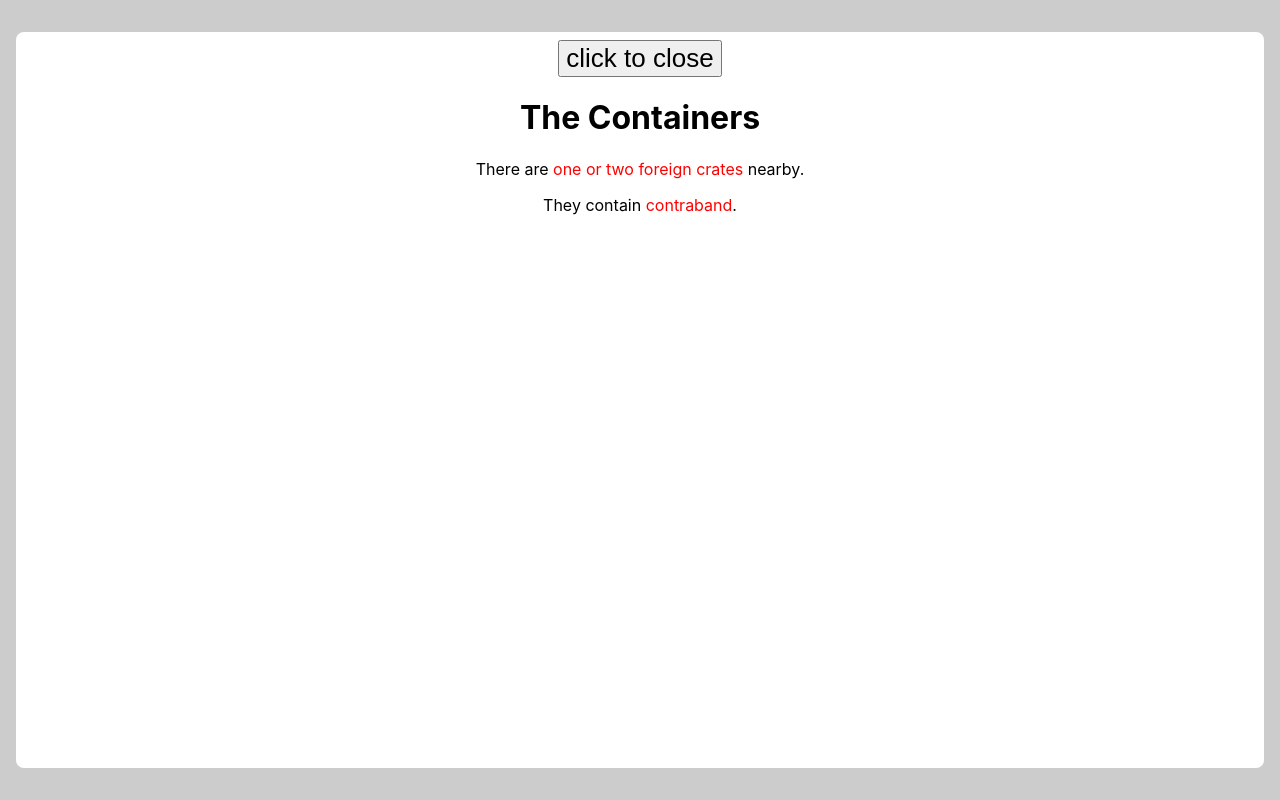
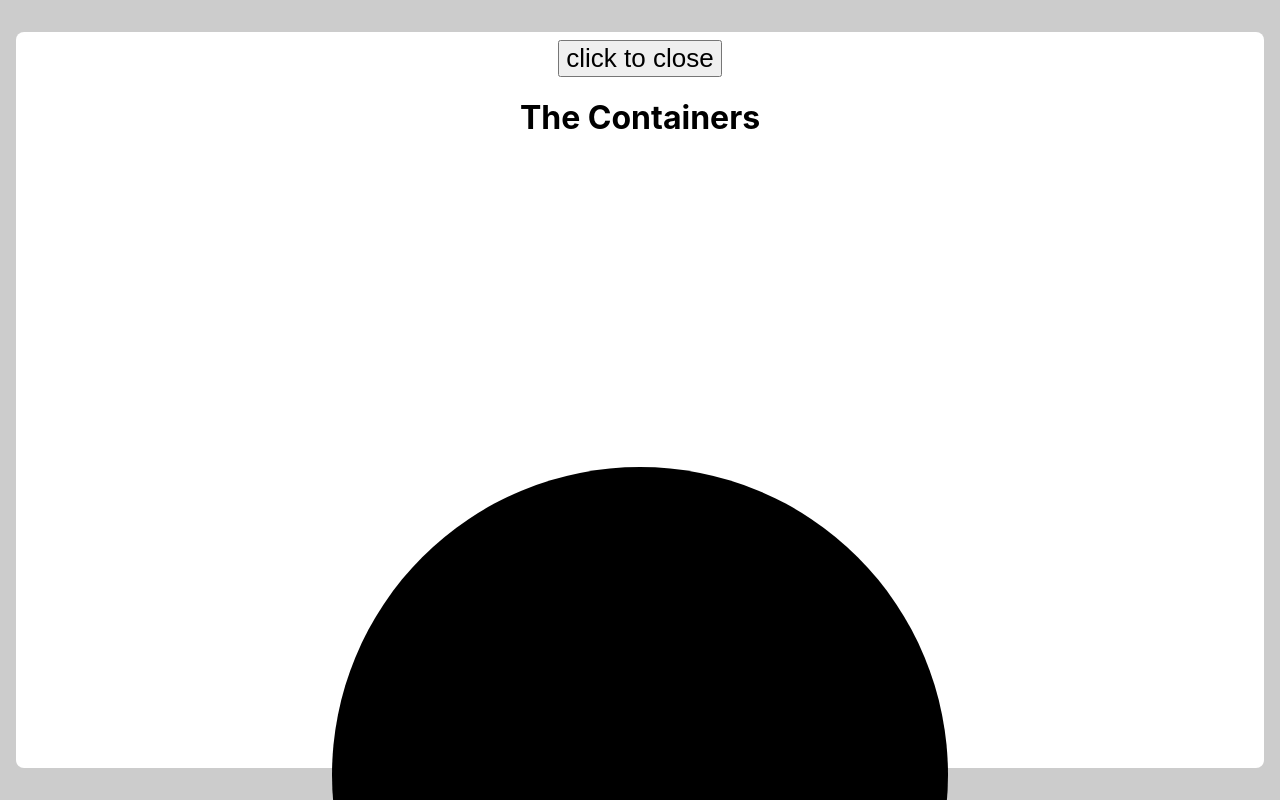
Before and after one commit to davidvdev/unassumingly-significant, a React (Vite) app: page / in a window 1280 px wide. Both pictures are taken after a click on the element "Containers". Shown: the top 800 px of the page. Built offline with nearby package versions, Linux system fonts and the light colour scheme.

Commit message:
moved /json and /Components to /src

```diff
--- a/Components/Modal/Modal.tsx
+++ b/src/Components/Modal/Modal.tsx
@@ -1,3 +1,4 @@
+import { useState } from 'react'
 import './Modal.css'
 
 interface Props {
@@ -6,6 +7,7 @@ interface Props {
 }
 
 const Modal = (props: Props) => {
+
 
     const t = props.target
 
@@ -39,13 +41,22 @@ const Modal = (props: Props) => {
                 }
             }
 
+    const [text, setText] = useState(textGen(t.name))
+
     return(
         // <div className="Modal" onClick={() => {props.setModalOpen(false)}}>
         <div className="Modal" onClick={(event) => {clickArea(event)}}>
             <div className='content'>
                 <button onClick={() => {props.setModalOpen(false)}}>click to close</button>
                 <h1>The {t.name}</h1>
-                { textGen(t.name) }
+                <div className="icon" onClick={() => setText(textGen(t.name))}>
+                    {/* replace SVG tags with Icons */}
+                    <svg viewBox="0 0 100 100" >
+                        <circle cx="50" cy="50" r="25"/>
+                    </svg>
+                    <small>click to reroll</small>
+                </div>
+                { text }
             </div>
         </div>
     )
```
Also changed, not shown: src/App.tsx (+4 -4 lines), src/Components/ButtonGrid/ButtonGrid.css (renamed from Components/ButtonGrid/ButtonGrid.css), src/Components/ButtonGrid/ButtonGrid.tsx (renamed from Components/ButtonGrid/ButtonGrid.tsx), src/Components/Modal/Modal.css (renamed from Components/Modal/Modal.css), src/json/containers.json (renamed from json/containers.json), src/json/options.json (renamed from json/options.json). Lines whose indentation alone changed are shown as unchanged.
